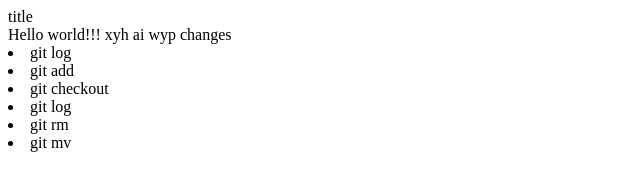
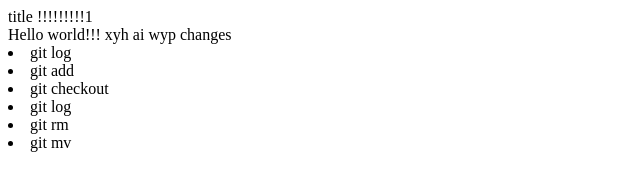
Before and after one commit to 2233322/git_learning, a plain HTML site: page index.html in a window 1280 px wide. Shown: the full height of the page, 0-640 px from the left. Drawn offline with Linux system fonts and the light colour scheme.

Commit message:
change title !!!!!!!!!!

```diff
--- a/index.html
+++ b/index.html
@@ -6,7 +6,7 @@
     <title>Document</title>
 </head>
 <body>
-    <header>title</header>
+    <header>title !!!!!!!!!1</header>
     Hello world!!!
 
 
```
